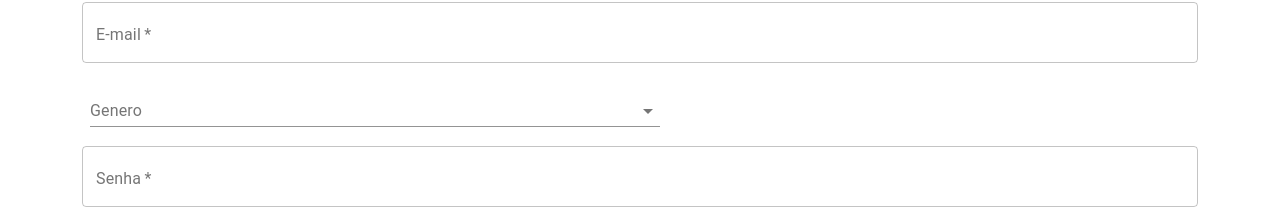
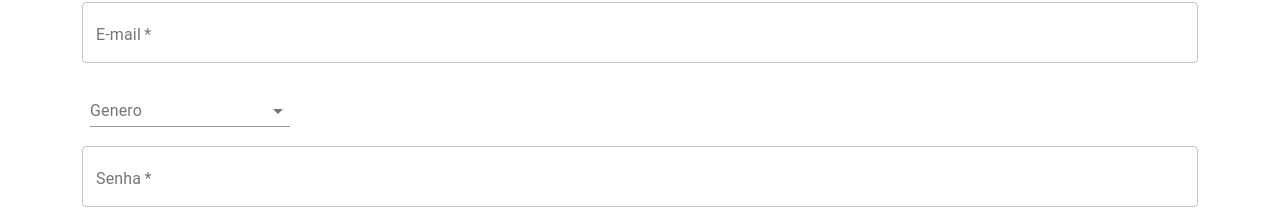
Before and after one commit to jessicapcruz/socialLearnApp, a React (Create React App) app: page /cadastro in a window 1280 px wide. Shown: the part 209-418 px from the top of the page. Built offline with nearby package versions, Linux system fonts and the light colour scheme.

Commit message:
ajuste tamanho select

```diff
--- a/src/components/Register/Cadastro.js
+++ b/src/components/Register/Cadastro.js
@@ -24,7 +24,7 @@ const useStyles = makeStyles((theme) => ({
 const useStylesSelect = makeStyles((theme) => ({
     formControl: {
       margin: theme.spacing(1),
-      minWidth: 570,
+      minWidth: 200,
     },
     selectEmpty: {
       marginTop: theme.spacing(2),
```
